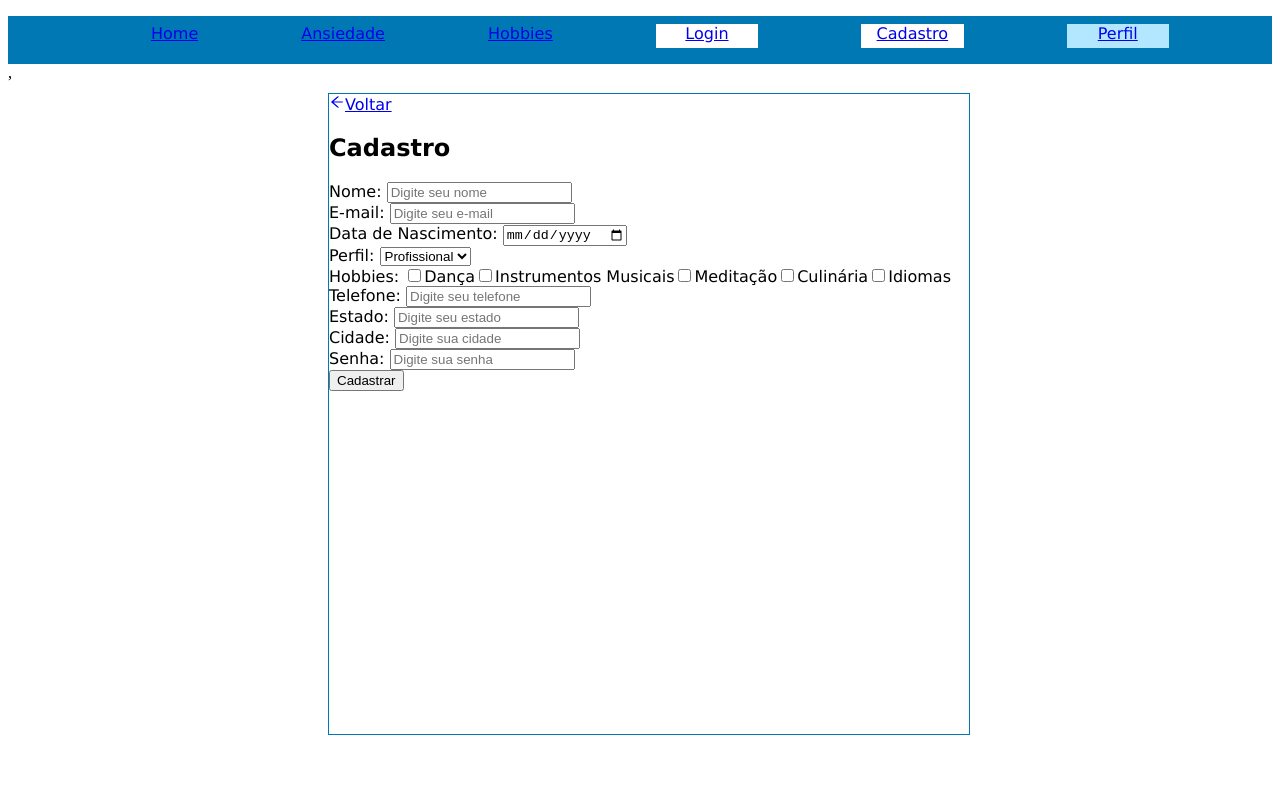
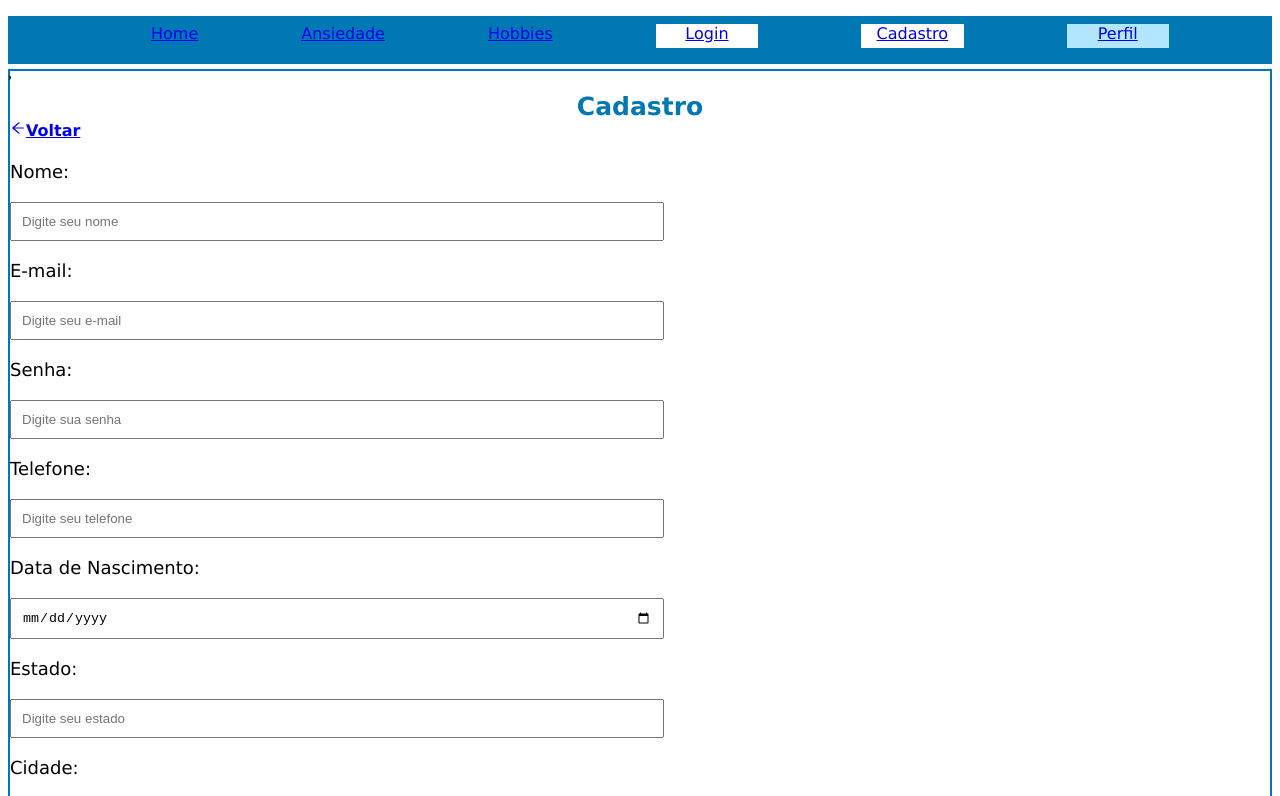
Before and after one commit to giovanafurlan/ChallengeReact, a React (Create React App) app in the folder endorfina/: page /cadastro in a window 1280 px wide. Shown: the top 796 px of the page. Built offline with nearby package versions, Linux system fonts and the light colour scheme.

Commit message:
commit cadastro e login

```diff
--- a/endorfina/src/components/cadastro/Cadastro.js
+++ b/endorfina/src/components/cadastro/Cadastro.js
@@ -4,49 +4,98 @@ import { AiOutlineArrowLeft } from "react-icons/ai"
 import styled from 'styled-components';
 
 export const Quarto = styled.section`
-   border: solid 1px #0078b3;
-   display: flex;
-   flex-direction: column;
-   width: 50vw;
-   height: 80vh;
-   margin: 5vh 0 0 25vw;
+border: solid 2px #0078b3;
+
+.voltar{
+   position: absolute;
+   top: 120px;
+   font-weight: bold;
+   font-size: 16px;
+}
+
+h2{
+   font-size: 25px;
+   color: #0078b3;
+   text-align: center;
+}
+
+.formulario{
+   margin: 40px 0;
+}
+
+label{
+   display: block;
+   font-size: 18px;
+   margin: 0 0 3px;
+}
+
+input{
+   display: block;
+   margin: 20px 0 0;
+   padding: 10px 10px;
+   width: 50%;
+}
+
+input:hover{
+   background-color: #FFFAFA;
+}
+
+.entrar {
+   width: 200px;
+   padding: 15px 0;
+   background: #0078b3;
+   color: white;
+   font-weight: bold;
+   font-size: 18px;
+   border: none;
+   border-radius: 5px;
+   transition: 1s all;
+   cursor: pointer;
+   margin: 10px 0;
+
+}
+
+.entrar:hover {
+   background: #00BFFF;
+}
+
 `
 
 export default function Cadastro() {
-   return(
+   return (
       <Quarto>
-          <div>
-             <a><Link to="/home"><AiOutlineArrowLeft/>Voltar</Link></a>
-          </div>
-          <h2>Cadastro</h2>
-          <div>
-            Nome: <input type="text" placeholder="Digite seu nome"/><br></br>
-            E-mail: <input type="email" placeholder="Digite seu e-mail"/><br></br>
-            Data de Nascimento: <input type="date" placeholder="Digite sua data de nascimento"/><br></br>
-            <label for="user">Perfil: </label>
-            <select id="user">
-               <option value="profi">Profissional</option>
-               <option value="user">Usuário</option>
-            </select><br></br>
-          </div>
-          <div>
-             Hobbies: <input type="checkbox" id="danca"/>
-             <label for="danca">Dança</label>
-             <input type="checkbox" id="musica"/>
-             <label for="musica">Instrumentos Musicais</label>
-             <input type="checkbox" id="meditacao"/>
-             <label for="meditacao">Meditação</label>
-             <input type="checkbox" id="culinaria"/>
-             <label for="culinaria">Culinária</label>
-             <input type="checkbox" id="idioma"/>
-             <label for="idioma">Idiomas</label><br></br>
-             Telefone: <input type="number" placeholder="Digite seu telefone"/><br></br>
-             Estado: <input type="text" placeholder="Digite seu estado"/><br></br>
-             Cidade: <input type="text" placeholder="Digite sua cidade"/><br></br>
-             Senha: <input type="password" placeholder="Digite sua senha"/>
-          </div>
-          <div>
-             <button type="submit">Cadastrar</button>
-          </div>
+         <div className="voltar">
+            <a><Link to="/home"><AiOutlineArrowLeft />Voltar</Link></a>
+         </div>
+         <h2>Cadastro</h2>
+
+         <div className="formulario">
+            <label for="nome">Nome:</label>
+            <input type="nome" id="nome" required placeholder="Digite seu nome" /><br></br>
+
+            <label for="email">E-mail:</label>
+            <input type="email" id="email" required placeholder="Digite seu e-mail" /><br></br>
+
+            <label for="senha">Senha:</label>
+            <input type="password" id="senha" placeholder="Digite sua senha" /><br></br>
+
+            <label for="tel">Telefone:</label>
+            <input type="tel" id="tel" placeholder="Digite seu telefone" /><br></br>
+
+            <label for="data">Data de Nascimento:</label>
+            <input type="date" id="data" required placeholder="Digite sua data de nascimento" /><br></br>
+
+            <label for="estado">Estado:</label>
+            <input type="text" id="estado" required placeholder="Digite seu estado" /><br></br>
+
+            <label for="cidade">Cidade:</label>
+            <input type="text" id="cidade" placeholder="Digite sua cidade" /><br></br>
+
+         </div>
+
+         <div>
+            <button className="entrar" type="submit">Cadastrar</button>
+         </div>
       </Quarto>
-)}
+   )
+}
--- a/endorfina/src/components/login/Login.js
+++ b/endorfina/src/components/login/Login.js
@@ -4,32 +4,88 @@ import styled from 'styled-components';
 import { AiOutlineArrowLeft, AiOutlineUser, AiFillLock } from "react-icons/ai";
 
 export const Terceiro = styled.div`
-   border: solid 1px #0078b3;
-   display: flex;
-   flex-direction: column;
-   width: 50vw;
-   height: 80vh;
-   margin: 5vh 0 0 25vw;
 
-   a{
-      float: left;
+border: solid 2px #0078b3;
+
+.voltar{
+   position: absolute;
+   top: 100px;
+   font-weight: bold;
+   font-size: 16px;
 }
+
+h2{
+   font-size: 25px;
+   color: #0078b3;
+   text-align: center;
+}
+
+.formulario{
+   margin: 40px 0;
+}
+
+label{
+   display: block;
+   font-size: 18px;
+   margin: 0 0 3px;
+}
+
+input{
+   display: block;
+   margin: 20px 0 0;
+   padding: 10px 10px;
+   width: 50%;
+}
+
+input:hover{
+   background-color: #FFFAFA;
+}
+
+.entrar {
+   width: 200px;
+   padding: 15px 0;
+   background: #0078b3;
+   color: white;
+   font-weight: bold;
+   font-size: 18px;
+   border: none;
+   border-radius: 5px;
+   transition: 1s all;
+   cursor: pointer;
+   margin: 10px 0;
+
+}
+
+.entrar:hover {
+   background: #00BFFF;
+}
+
+.cadastro{
+   margin: 40px 0;
+   font-weight: bold;
+   font-size: 16px;
+}
+
 `
 
 export default function Login() {
-   return(
+   return (
       <Terceiro>
-          <div>
-             <a><Link to="/home"><AiOutlineArrowLeft/>Voltar</Link></a>
+         <div className="voltar">
+            <a><Link to="/home"><AiOutlineArrowLeft />Voltar</Link></a>
          </div>
          <h2>Login</h2>
-          <div>
-            <AiOutlineUser/>E-mail<input type="email" placeholder="Digite seu e-mail"/><br></br>
-            <AiFillLock/>Senha<input type="password" placeholder="Digite sua senha"/>
+         <div className="formulario">
+            <label for="email">E-mail:</label>
+            <input type="email" id="email" required placeholder="Digite seu e-mail" /><br></br>
+
+            <label for="senha">Senha:</label>
+            <input type="password" id="senha" required placeholder="Digite sua senha" />
          </div>
          <div>
-             <button type="submit">Entrar</button>
+            <button className="entrar" type="submit">Entrar</button>
          </div>
-          <a><Link to="/cadastro">Cadastre-se</Link></a>
+         <a className="cadastro"><Link to="/cadastro">Cadastre-se</Link></a>
       </Terceiro>
-)}
+   )
+}
```
Lines whose indentation alone changed are shown as unchanged.
